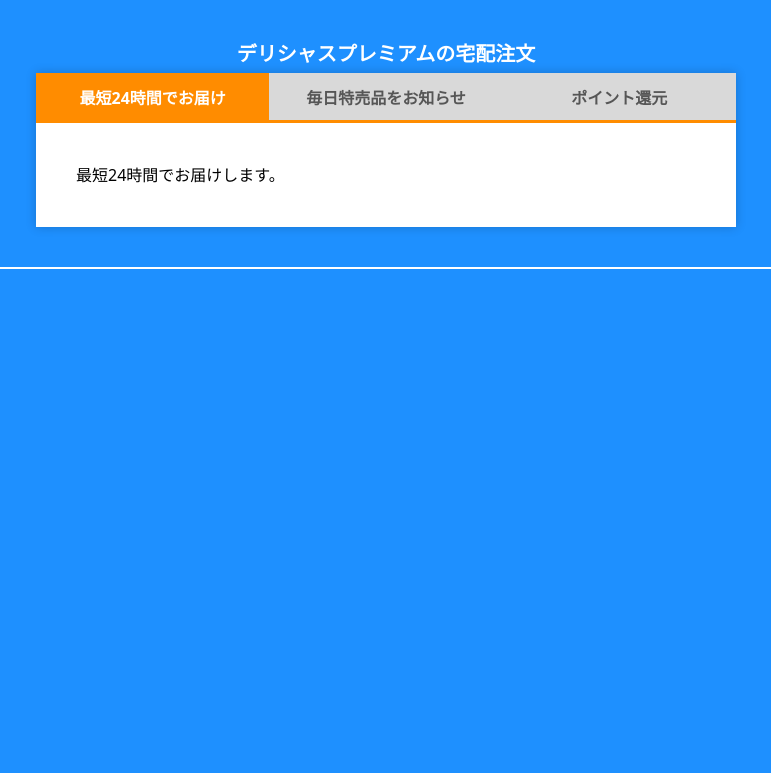
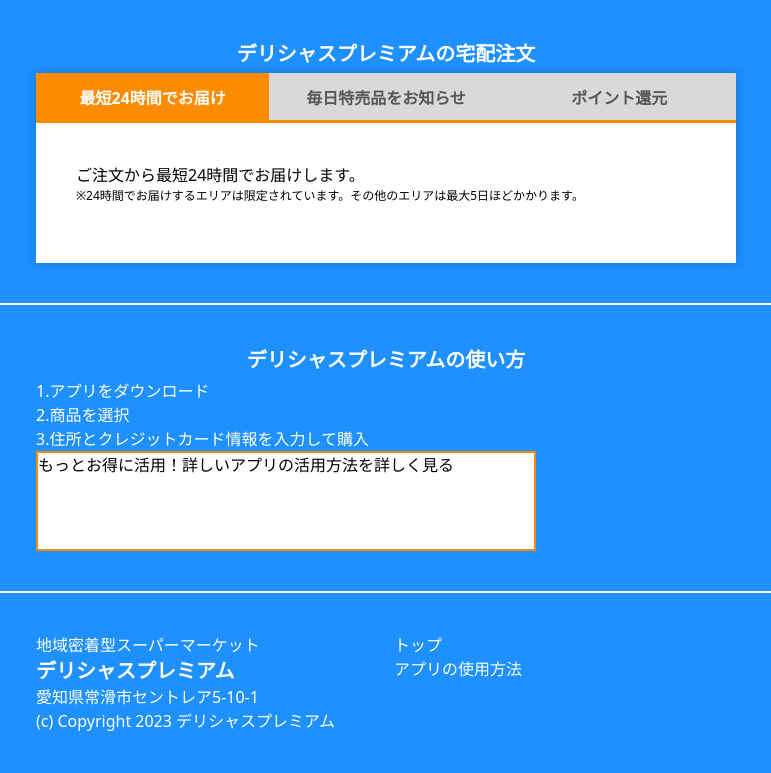
Before and after one commit to gununu1028/japanskills2023-marketing, a plain HTML site: page index.html in a window 1280 px wide. Shown: the part 499-1272 px from the top of the page, without its empty margins (254-1025 px from the left). Before the commit the page ends 800 px from the top, so only its background shows below. Drawn offline with nearby package versions, Linux system fonts and the light colour scheme.

Commit message:
footerなどを追加

```diff
--- a/index.html
+++ b/index.html
@@ -54,6 +54,7 @@
             padding: 40px 40px 0;
             clear: both;
             overflow: hidden;
+            height: 100px;
         }
 
 
@@ -104,32 +105,77 @@
             <input id="design" type="radio" name="tab_item">
             <label class="tab_item" for="design">ポイント還元</label>
             <div class="tab_content" id="all_content">
-                <div class="tab_content_description">
-                    <p class="c-txtsp" style="color: black;">最短24時間でお届けします。</p>
+                <div class="tab_content_description" style="color: black;">
+                    <p class="c-txtsp">
+                        ご注文から最短24時間でお届けします。
+                    </p>
+                    <p style="font-size: 12px;">
+                        ※24時間でお届けするエリアは限定されています。その他のエリアは最大5日ほどかかります。
+                    </p>
                 </div>
             </div>
             <div class="tab_content" id="programming_content">
-                <div class="tab_content_description">
-                    <p class="c-txtsp" style="color: black;">プッシュ通知で毎日特売品をお知らせします。</p>
+                <div class="tab_content_description" style="color: black;">
+                    <p class="c-txtsp" style="color: black;">
+                        プッシュ通知で毎日特売品をお知らせします。
+                    </p>
+                    <p style="font-size: 12px;">
+                        ※プッシュ通知の設定を有効にする必要があります。
+                    </p>
                 </div>
             </div>
             <div class="tab_content" id="design_content">
-                <div class="tab_content_description">
-                    <p class="c-txtsp" style="color: black;">100円につき2円をポイント付与します。</p>
+                <div class="tab_content_description" style="color: black;">
+                    <p class="c-txtsp" style="color: black;">
+                        100円につき2円をポイント付与します。
+                    </p>
+                    <p style="font-size: 12px;">
+                        ※指定ゴミ袋・切手・たばこなど、一部ポイント付与対象外の商品があります。
+                    </p>
                 </div>
             </div>
         </div>
     </section>
 
-    <section>
-
+    <section style="padding-top: 40px; padding-bottom: 40px; border-bottom: 2px solid white;">
+        <div class="text-center" style="padding-bottom: 4px;">
+            <h2 style="font-size: 20px; font-weight: 900;">デリシャスプレミアムの使い方</h2>
+        </div>
+        <div style="width: 700px; margin: auto;">
+            <!-- この3ステップをもっと訴求したい-->
+            <ol>
+                <li>1.アプリをダウンロード</li>
+                <li>2.商品を選択</li>
+                <li>3.住所とクレジットカード情報を入力して購入</li>
+            </ol>
+            <p>
+                <a href="guide.html">
+                    <div style="width: 500px; height: 100px; background-color: white; border: 2px solid darkorange; color: black;">
+                        もっとお得に活用！詳しいアプリの活用方法を詳しく見る
+                    </div>
+                </a>
+            </p>
+        </div>
     </section>
 
-    <footer>
-
+    <footer class="mx-auto max-w-[700px]">
+        <div class="clear-both py-10">
+            <div class="flex flex-wrap -mx-2">
+                <div class="px-2 w-full md:w-1/2">
+                    <span>地域密着型スーパーマーケット</span><br>
+                    <span class="text-xl font-bold">デリシャスプレミアム</span><br>
+                    <span>愛知県常滑市セントレア5-10-1</span>
+                </div>
+                <div class="px-2 w-full md:w-1/2">
+                    <ul class="list-none">
+                        <li><a href="#" class="hover:underline">トップ</a></li>
+                        <li><a href="#" class="hover:underline">アプリの使用方法</a></li>
+                    </ul>
+                </div>
+            </div>
+            <div>(c) Copyright 2023 デリシャスプレミアム</div>
+        </div>
     </footer>
-
-
 </body>
 
 </html>
```
